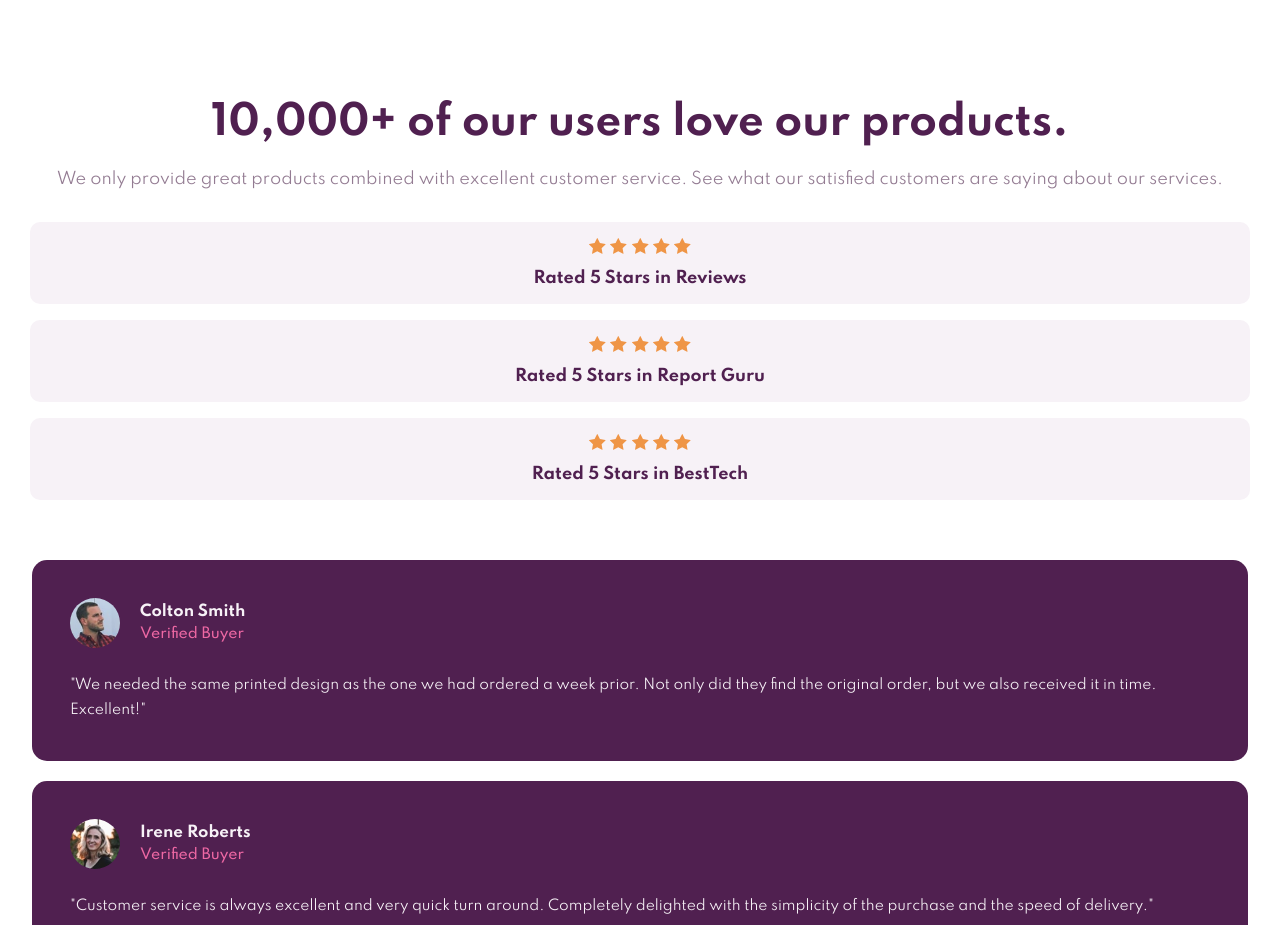
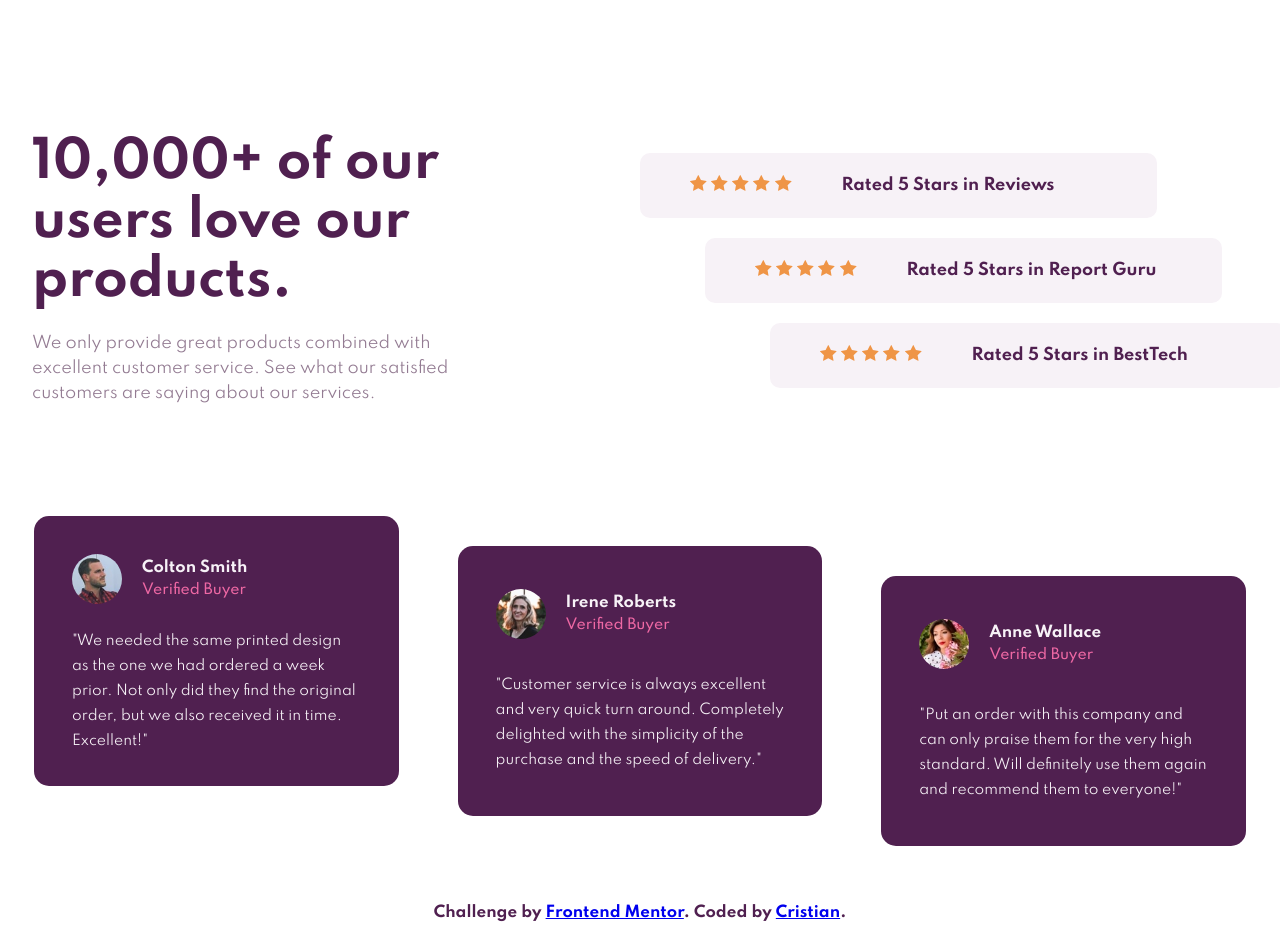
Before and after one commit to CrisCaGoVe/ElTercero, a plain HTML site: page index.html in a window 1280 px wide. Shown: the top 925 px of the page. Drawn offline with Linux system fonts and the light colour scheme.

Commit message:
Completed Design

```diff
--- a/style.css
+++ b/style.css
@@ -75,12 +75,11 @@ body {
   flex-wrap: wrap;
   display: flex;
 }
-.container .profiles  {
+.container .profiles {
   margin-top: 60px;
 }
 .container .profiles .profile-card .top-card {
- margin-left: 20px;
-
+  margin-left: 20px;
 }
 .container .profiles .profile-card .top-card h2 {
   margin-bottom: 5px;
@@ -106,10 +105,77 @@ body {
   line-height: 25px;
 }
 
- .attribution {
+.attribution {
   font-family: "Spartan";
   color: var(--Very-Dark-Magenta);
   text-align: center;
   font-weight: 700;
   font-size: 15px;
 }
+@media only screen and (min-width: 1080px) {
+  .container {
+    display: flex;
+    flex-wrap: wrap;
+    width: 100%;
+    max-width: 1440px;
+    margin: auto;
+    justify-content: center;
+    align-items: center;
+    padding: 0 2rem;
+  }
+  .container .top {
+    padding-right: 180px;
+    width: 50%;
+    text-align: left;
+    margin-top: 11%;
+  }
+  .container .top h1 {
+    font-size: 50px;
+  }
+  .container .ratings {
+    width: 50%;
+    padding-top: 97px;
+  }
+
+  .container .ratings .card-ratings {
+    flex-direction: row;
+    justify-content: flex-start;
+    align-items: center;
+    width: 85%;
+    height: 65px;
+  }
+  .container .ratings .card-ratings:nth-child(2) {
+    margin-left: 65px;
+    margin-top: 20px;
+    margin-bottom: 20px;
+  }
+  .container .ratings .card-ratings:nth-child(3) {
+    margin-left: 130px;
+  }
+
+  .container .ratings .card-ratings .stars {
+    margin-bottom: 0px;
+    margin-left: 50px;
+    margin-right: 50px;
+  }
+  .container .profiles {
+    width: 100%;
+    display: flex;
+    justify-content: space-between;
+    align-items: flex-start;
+  }
+  .container .profiles .profile-card:nth-child(2) {
+    margin-top: 50px;
+  }
+  .container .profiles .profile-card:nth-child(3) {
+    margin-top: 80px;
+  }
+
+  .container .profiles .profile-card {
+    width: 30%;
+    height: 270px;
+  }
+  .attribution {
+    padding-top: 3%;
+  }
+}
```
Also changed, not shown: index.html (line endings or trailing spaces).
